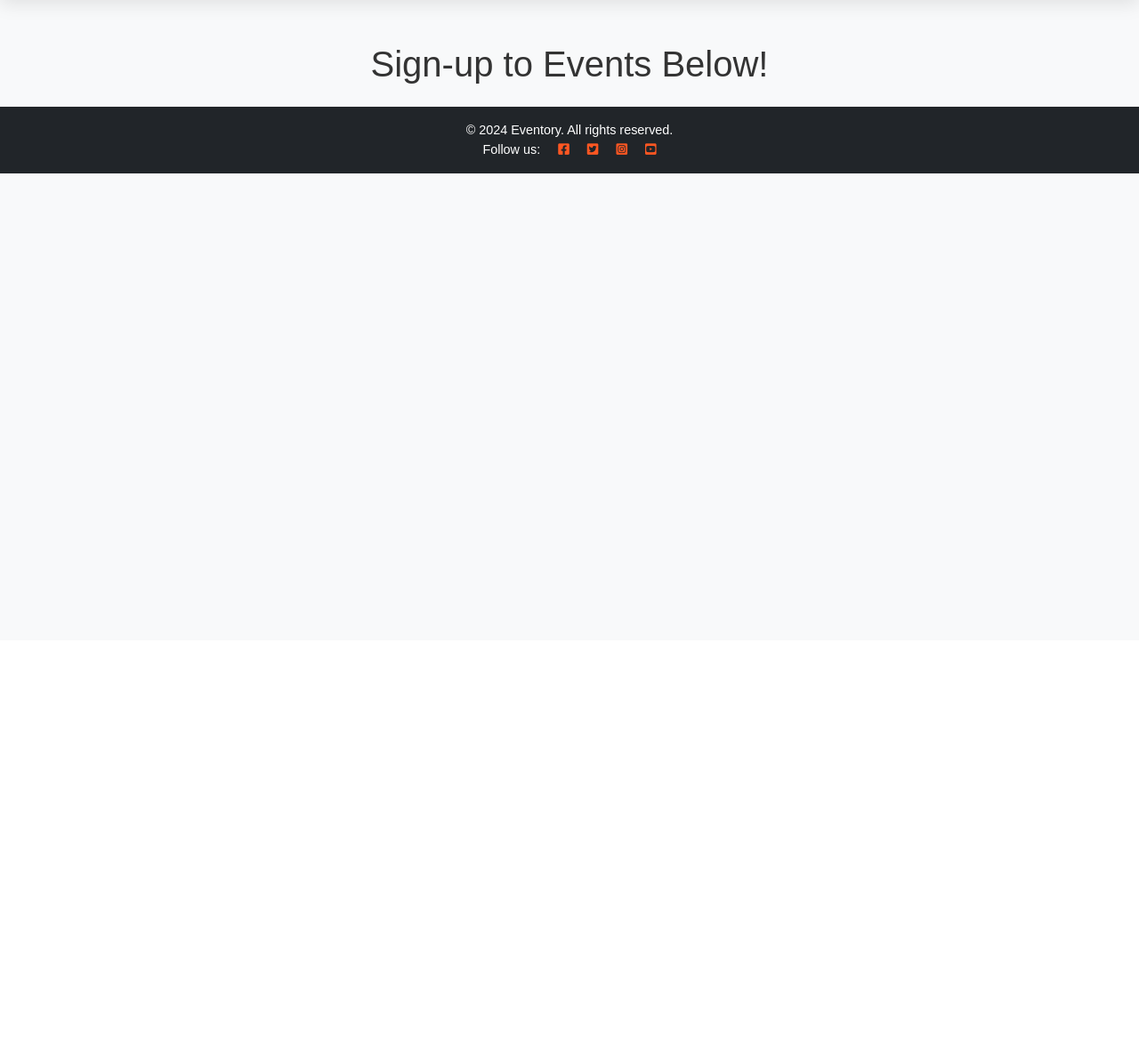
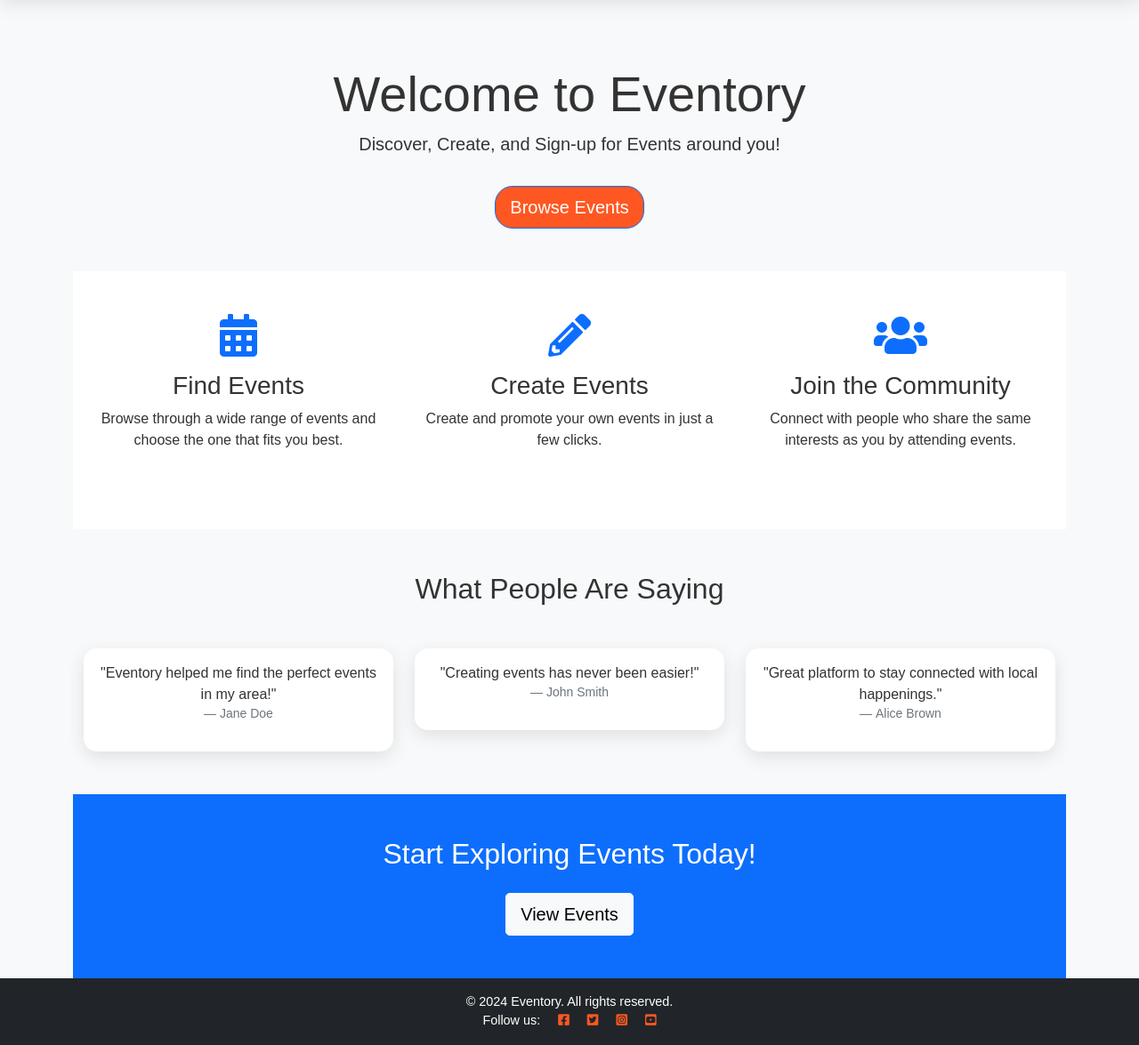
Before and after one commit to Ojay97-hub/event-scheduler, a Django app: page / in a window 1280 px wide. Shown: the part 80-1255 px from the top of the page at 89% size. Before the commit the page ends 275 px from the top, so only its background shows below. Run offline with Django 3.2, Linux system fonts and the light colour scheme; data that the repository does not hold is empty.

Commit message:
Added a basic home page template for future customisation

```diff
--- /dev/null
+++ b/events/templates/home.html
@@ -0,0 +1,76 @@
+{% extends "base.html" %}
+
+{% block content %}
+    <!-- Hero Section -->
+    <section class="hero-section text-center bg-light py-5">
+        <div class="container">
+            <h1 class="display-4">Welcome to Eventory</h1>
+            <p class="lead">Discover, Create, and Sign-up for Events around you!</p>
+            <a href="{% url 'Event_Page' %}" class="btn btn-primary btn-lg mt-3">Browse Events</a>
+        </div>
+    </section>
+
+    <!-- Features Section -->
+    <section class="features-section py-5 bg-white">
+        <div class="container">
+            <div class="row">
+                <div class="col-md-4 text-center mb-4">
+                    <i class="fas fa-calendar-alt fa-3x text-primary mb-3"></i>
+                    <h3>Find Events</h3>
+                    <p>Browse through a wide range of events and choose the one that fits you best.</p>
+                </div>
+                <div class="col-md-4 text-center mb-4">
+                    <i class="fas fa-pencil-alt fa-3x text-primary mb-3"></i>
+                    <h3>Create Events</h3>
+                    <p>Create and promote your own events in just a few clicks.</p>
+                </div>
+                <div class="col-md-4 text-center mb-4">
+                    <i class="fas fa-users fa-3x text-primary mb-3"></i>
+                    <h3>Join the Community</h3>
+                    <p>Connect with people who share the same interests as you by attending events.</p>
+                </div>
+            </div>
+        </div>
+    </section>
+
+    <!-- Testimonials Section -->
+    <section class="testimonials-section py-5 bg-light">
+        <div class="container">
+            <h2 class="text-center mb-5">What People Are Saying</h2>
+            <div class="row">
+                <div class="col-md-4">
+                    <div class="card">
+                        <div class="card-body text-center">
+                            <p class="card-text">"Eventory helped me find the perfect events in my area!"</p>
+                            <footer class="blockquote-footer">Jane Doe</footer>
+                        </div>
+                    </div>
+                </div>
+                <div class="col-md-4">
+                    <div class="card">
+                        <div class="card-body text-center">
+                            <p class="card-text">"Creating events has never been easier!"</p>
+                            <footer class="blockquote-footer">John Smith</footer>
+                        </div>
+                    </div>
+                </div>
+                <div class="col-md-4">
+                    <div class="card">
+                        <div class="card-body text-center">
+                            <p class="card-text">"Great platform to stay connected with local happenings."</p>
+                            <footer class="blockquote-footer">Alice Brown</footer>
+                        </div>
+                    </div>
+                </div>
+            </div>
+        </div>
+    </section>
+
+    <!-- Call to Action Section -->
+    <section class="cta-section text-center bg-primary text-white py-5">
+        <div class="container">
+            <h2>Start Exploring Events Today!</h2>
+            <a href="{% url 'Event_Page' %}" class="btn btn-light btn-lg mt-3">View Events</a>
+        </div>
+    </section>
+{% endblock %}
--- a/events/urls.py
+++ b/events/urls.py
@@ -1,6 +1,8 @@
 from . import views
 from django.urls import path
+from .views import HomeView, EventsList
 
 urlpatterns = [
-    path('', views.EventsList.as_view(), name='Event_Page'),
+    path('', HomeView.as_view(), name='home'),  # Homepage
+    path('events/', EventsList.as_view(), name='Event_Page'),  # Events page
 ]
--- a/events/views.py
+++ b/events/views.py
@@ -1,9 +1,13 @@
 from django.shortcuts import render
 from django.views import generic
+from django.views.generic import TemplateView
 from .models import Event
 
 # Create your views here.
 class EventsList(generic.ListView):
     queryset = Event.objects.all() # can add filter queryset to status 1 to show only published events
-    template_name = "events/index.html"
+    template_name = "events/event_list.html"
     paginate_by = 6
+
+class HomeView(TemplateView):
+    template_name = 'home.html'
--- a/templates/base.html
+++ b/templates/base.html
@@ -29,7 +29,7 @@
     <link rel="apple-touch-icon" sizes="180x180" href="static/images/apple-touch-icon.png">
     <link rel="icon" type="image/png" sizes="32x32" href="static/images/favicon-32x32.png">
     <link rel="icon" type="image/png" sizes="16x16" href="static/images/favicon-16x16.png">
-    <link rel="manifest" href="static/images/site.webmanifest">
+
 </head>
 
 <body class="d-flex flex-column h-100 bg-light">
@@ -45,10 +45,10 @@
             <div class="collapse navbar-collapse" id="navbarNav">
                 <ul class="navbar-nav">
                     <li class="nav-item">
-                        <a class="nav-link {% if request.path == home_url %}active{% endif %}" href="{% url 'Event_Page' %}">Home</a>
+                        <a class="nav-link {% if request.path == '/' %}active{% endif %}" href="{% url 'home' %}">Home</a>
                     </li>
                     <li class="nav-item">
-                        <a class="nav-link" href="{% url 'Event_Page' %}">Events</a> <!-- Adjust URL as needed -->
+                        <a class="nav-link {% if request.path == '/events/' %}{% endif %}" href="{% url 'Event_Page' %}">Events</a>
                     </li>
                     <li class="nav-item">
                         <a class="nav-link" href="x">Create Event</a> <!-- Adjust URL as needed -->
```
Also changed, not shown: events/templates/events/event_list.html (renamed from events/templates/events/index.html), static/images/site.webmanifest (deleted).
